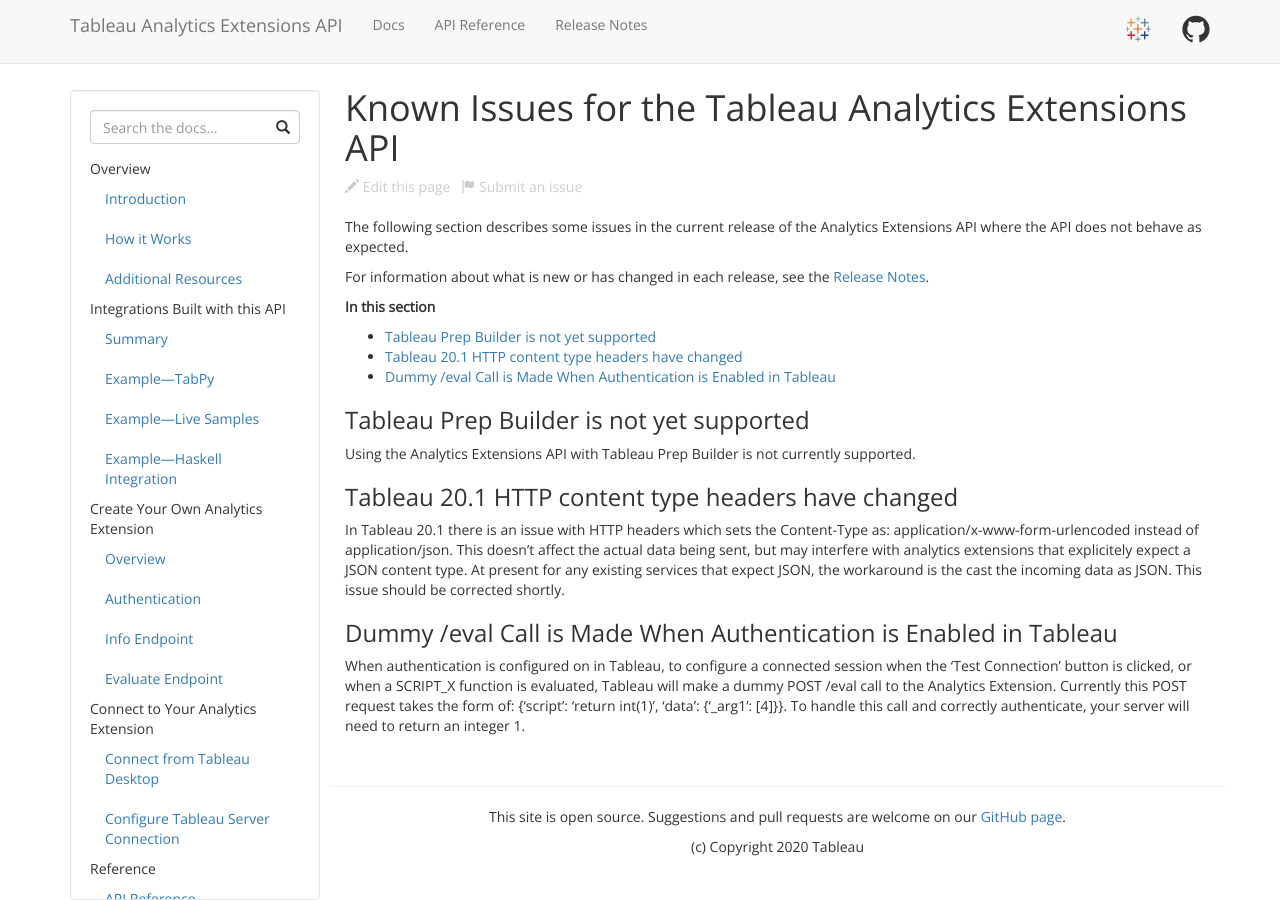
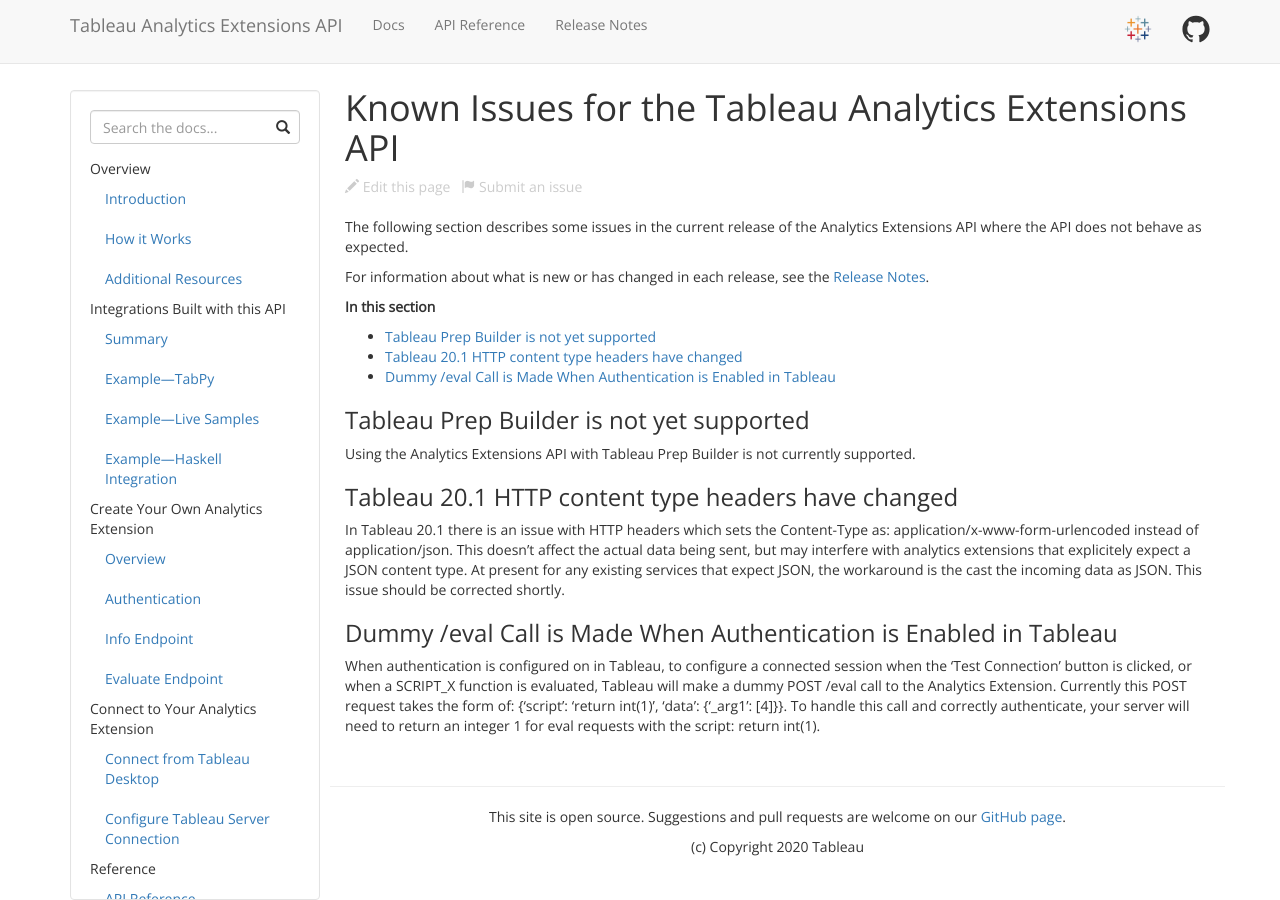
Before and after one commit to tableau/analytics-extensions-api, a Jekyll site: the page built from docs/ae_known_issues.md, in a window 1280 px wide. Built offline with Jekyll 4.4.1, drawn with Linux system fonts in a browser that asks for light colours; nearby versions of some CDN libraries.

Commit message:
Update ae_known_issues.md

```diff
--- a/docs/ae_known_issues.md
+++ b/docs/ae_known_issues.md
@@ -23,4 +23,4 @@
 
 ### Dummy /eval Call is Made When Authentication is Enabled in Tableau
 
-When authentication is configured on in Tableau, to configure a connected session when the 'Test Connection' button is clicked, or when a SCRIPT_X function is evaluated, Tableau will make a dummy POST /eval call to the Analytics Extension.  Currently this POST request takes the form of: {'script': 'return int(1)', 'data': {'_arg1': [4]}}. To handle this call and correctly authenticate, your server will need to return an integer 1.
+When authentication is configured on in Tableau, to configure a connected session when the 'Test Connection' button is clicked, or when a SCRIPT_X function is evaluated, Tableau will make a dummy POST /eval call to the Analytics Extension.  Currently this POST request takes the form of: {'script': 'return int(1)', 'data': {'_arg1': [4]}}. To handle this call and correctly authenticate, your server will need to return an integer 1 for eval requests with the script: return int(1).
```
